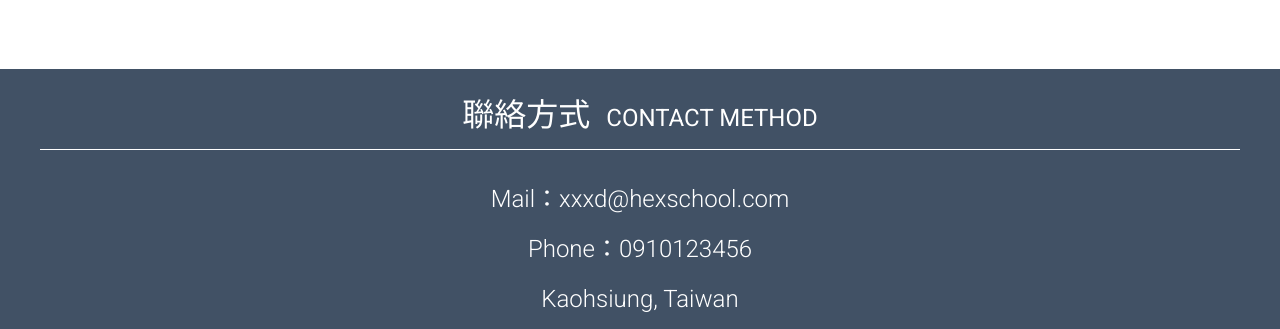
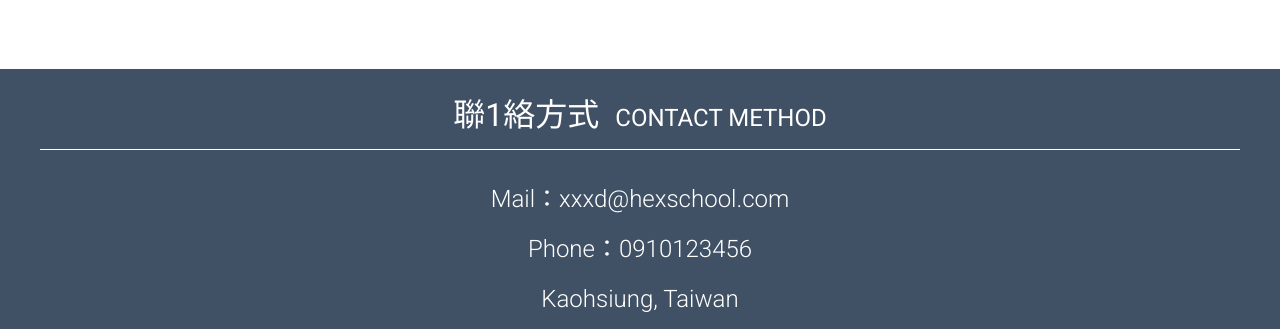
Before and after one commit to umon752/week1_Resume_re, a plain HTML site: page index.html in a window 1280 px wide. Shown: the part 2891-3220 px from the top of the page. Drawn offline with Linux system fonts and the light colour scheme.

Commit message:
Update index.html

```diff
--- a/index.html
+++ b/index.html
@@ -86,7 +86,7 @@
     <!-- footer -->
     <footer>
         <div class="container">
-            <h2 class="title">聯絡方式<span>CONTACT METHOD</span></h2>
+            <h2 class="title">聯1絡方式<span>CONTACT METHOD</span></h2>
             <ul>
                 <li>Mail：<a href="mailto:xxxd@hexschool.com">xxxd@hexschool.com</a></li>
                 <li>Phone：<a href="tel:0910123456">0910123456</a></li>
```
